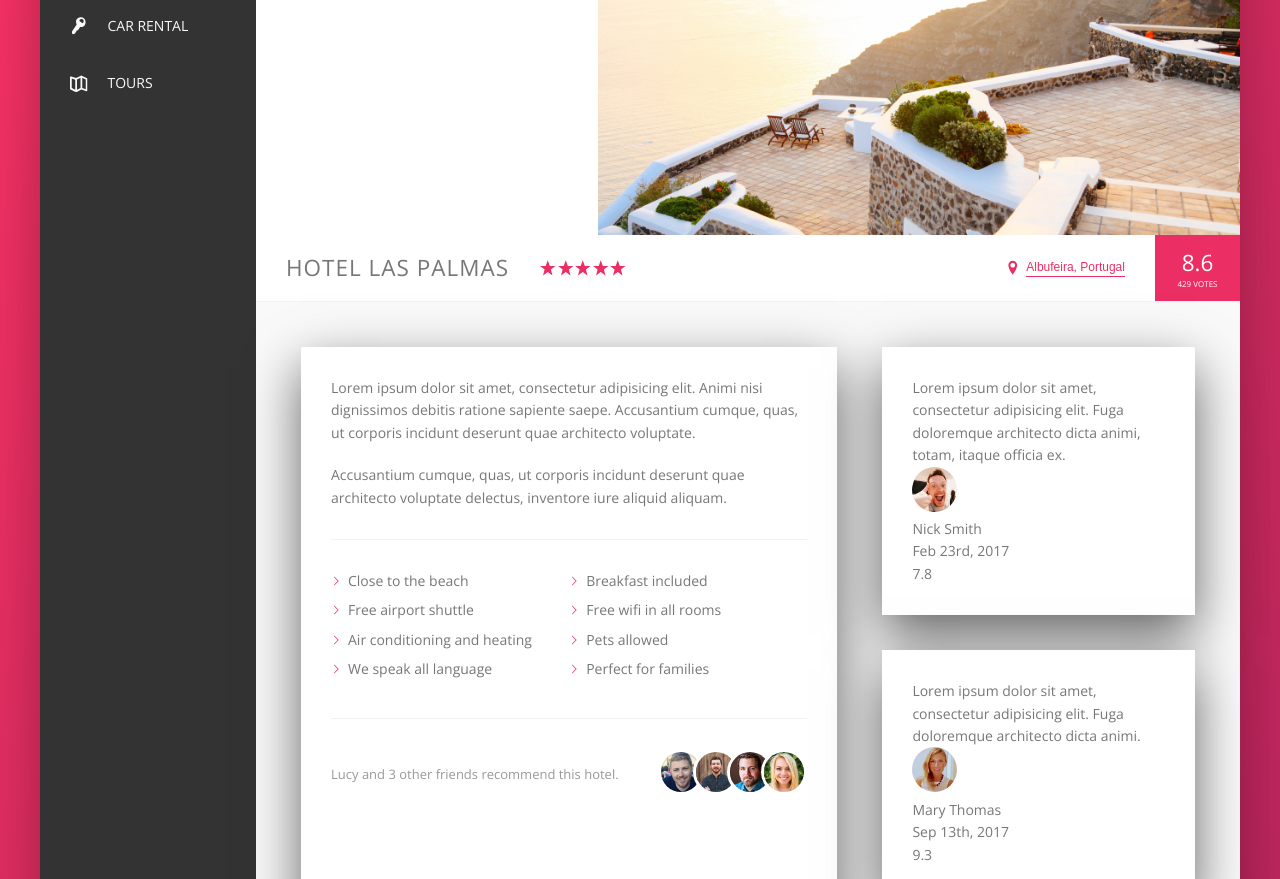
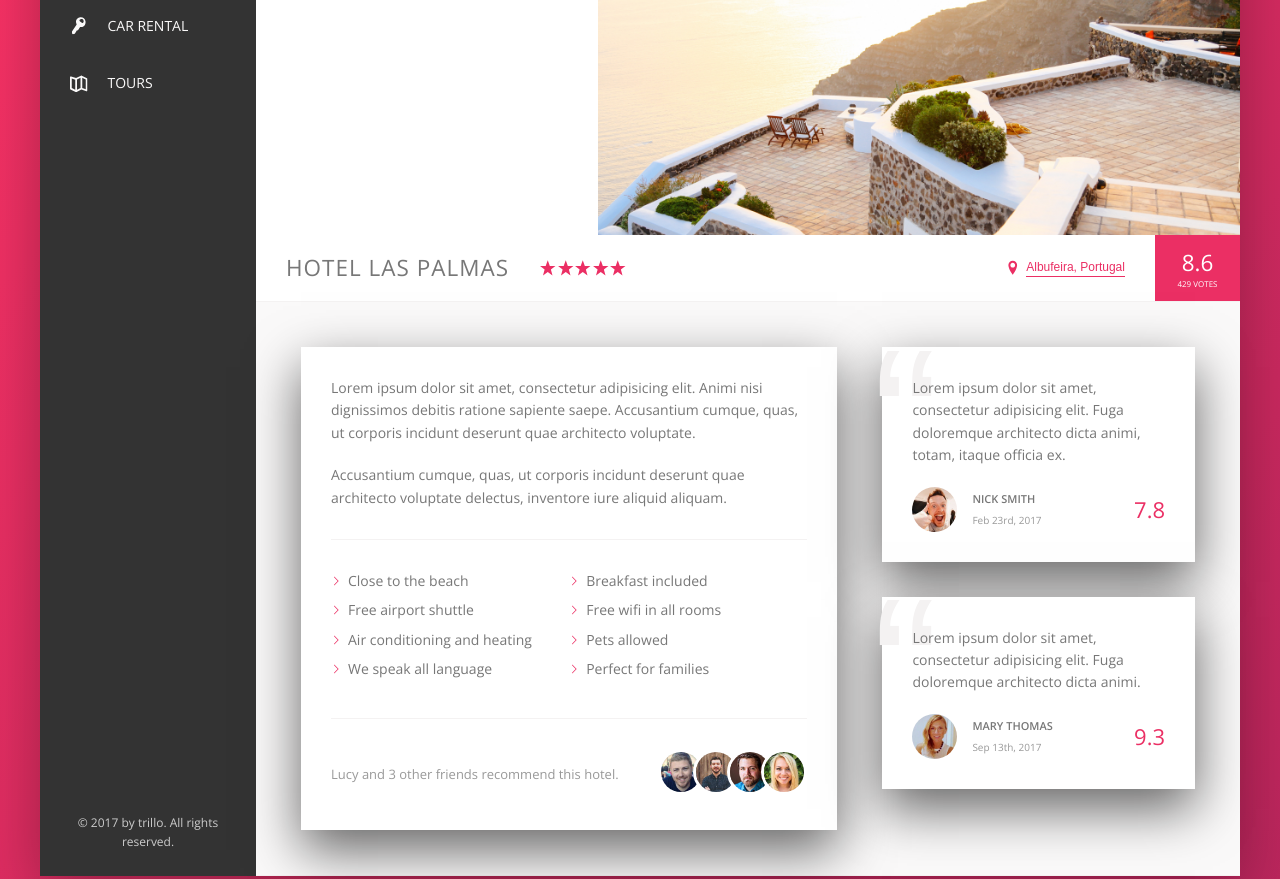
Before and after one commit to iqbalpakeh/trillo-website, a website: page index.html in a window 1280 px wide. Shown: the part 300-1179 px from the top of the page. Drawn offline with nearby package versions, Linux system fonts and the light colour scheme; files that its build step writes are made by us from their sources.

Commit message:
Finish review section

```diff
--- a/sass/_components.scss
+++ b/sass/_components.scss
@@ -426,28 +426,57 @@
 	box-shadow: var(--shadow-light);
 	padding: 3rem;
 	margin-bottom: 3.5rem;
+	position: relative;
 
 	&__text {
+		margin-bottom: 2rem;
+		z-index: 10;
+		position: relative;
 	}
 
 	&__user {
+		display: flex;
+		align-items: center;
 	}
 
 	&__photo {
 		height: 4.5rem;
 		width: 4.5rem;
 		border-radius: 50%;
+		margin-right: 1.5rem;
 	}
 
 	&__user-box {
+		margin-right: auto;
 	}
 
 	&__user-name {
+		font-size: 1.1rem;
+		font-weight: 600;
+		text-transform: uppercase;
+		margin-bottom: 0.4rem;
 	}
 
 	&__user-date {
+		font-size: 1rem;
+		color: var(--color-grey-dark-3);
 	}
 
 	&__rating {
+		color: var(--color-primary);
+		font-size: 2.2rem;
+		font-weight: 300;
+	}
+
+	&::before {
+		content: "\201C";
+		position: absolute;
+		top: -2.75rem;
+		left: -1rem;
+		line-height: 1;
+		font-size: 20rem;
+		color: var(--color-grey-light-2);
+		font-family: sans-serif;
+		z-index: 1;
 	}
 }
```
